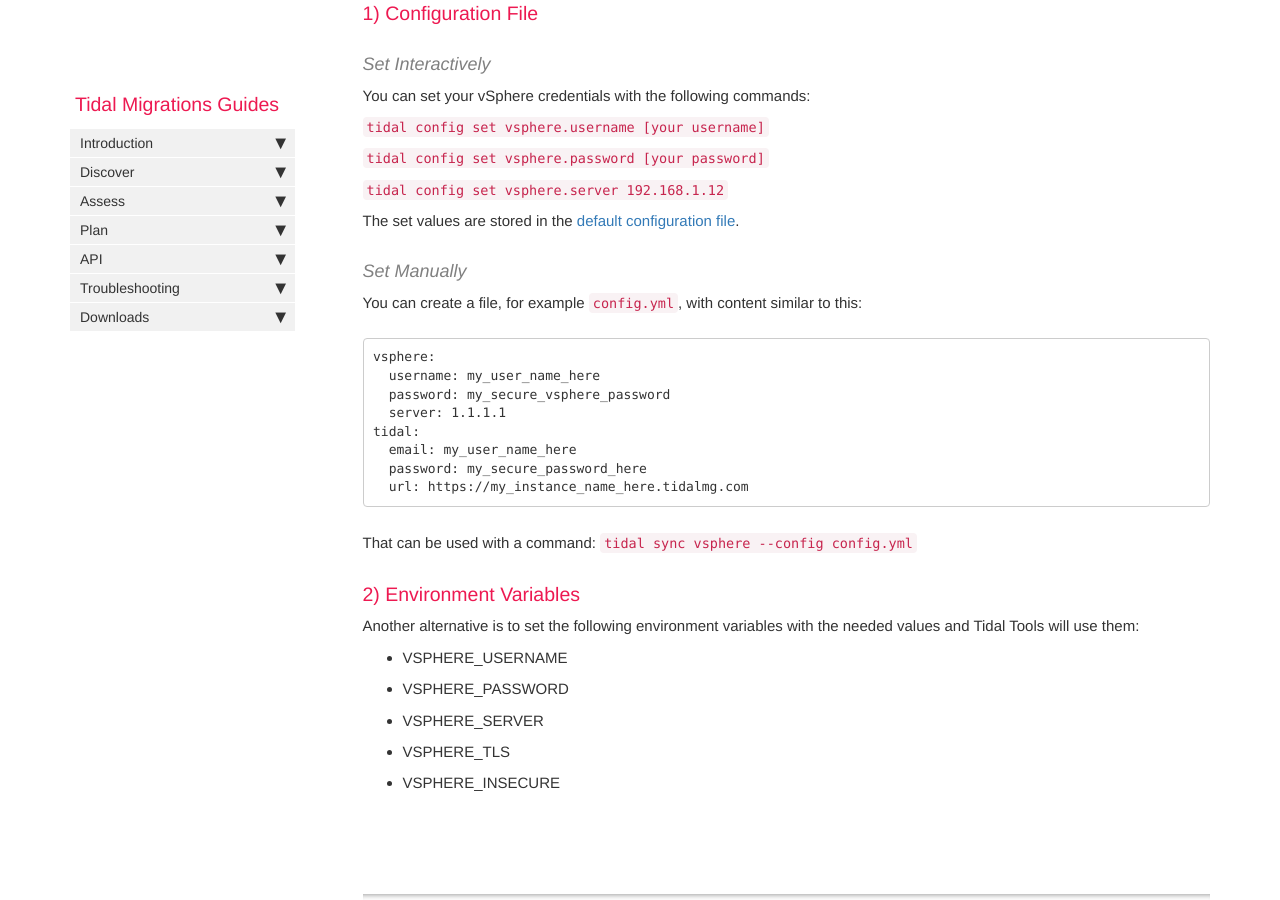
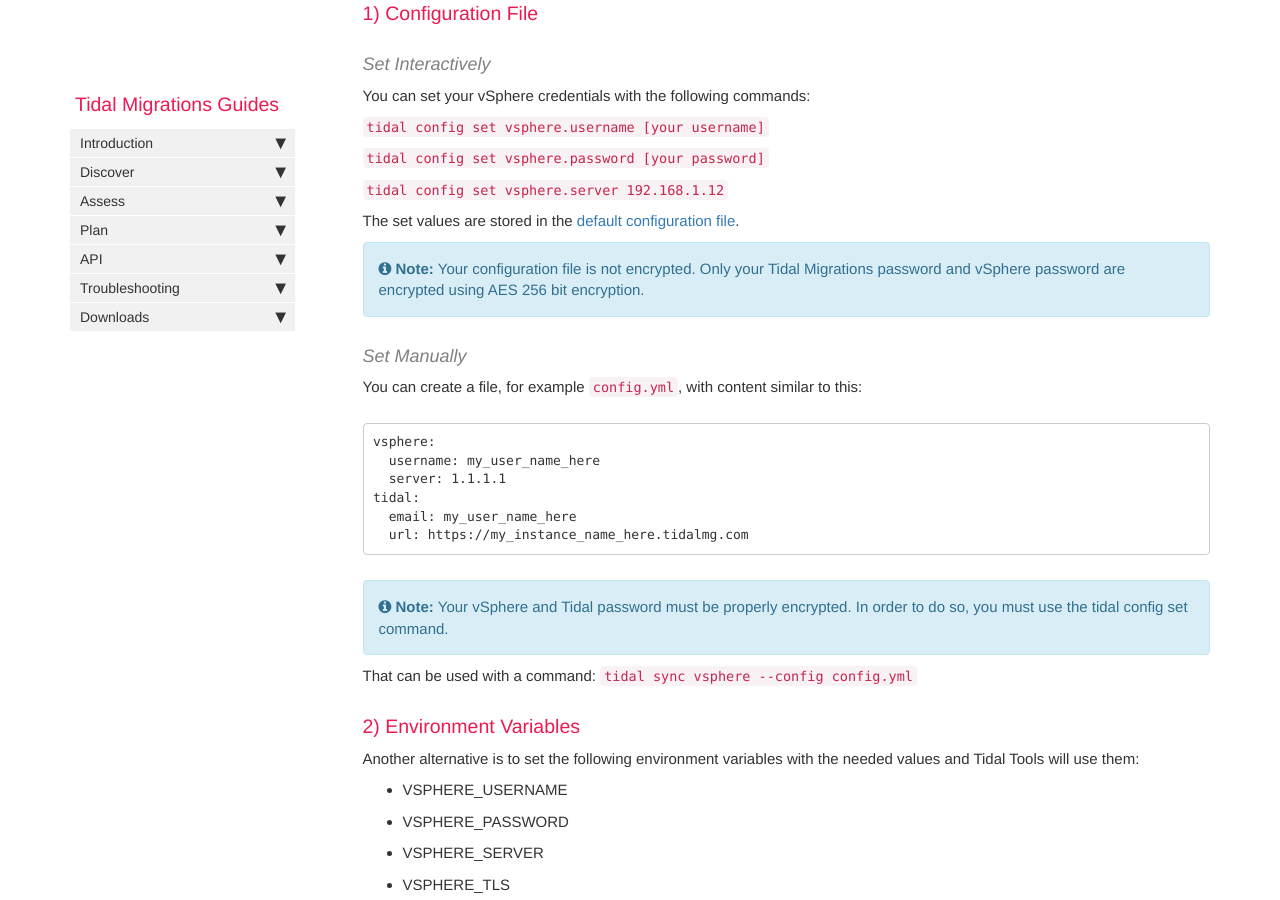
Before and after one commit to tidalmigrations/tidalmigrations.github.io, a Jekyll site: the page built from pages/tidal tools/vsphere.md, in a window 1280 px wide and 900 px high, scrolled down 2292 px. Built offline with Jekyll 4.4.1, drawn with Linux system fonts in a browser that asks for light colours; nearby versions of some CDN libraries; comment, search, counter and statistics services are not loaded.

Commit message:
document Tidal and vsphere password encryption

````diff
--- a/pages/tidal tools/vsphere.md
+++ b/pages/tidal tools/vsphere.md
@@ -93,19 +93,24 @@ You can set your vSphere credentials with the following commands:
 
 The set values are stored in the [default configuration file](/tidal-tools.html#configuration-file).
 
+{% include note.html content="Your configuration file is not encrypted. Only your Tidal Migrations password and vSphere password are encrypted using AES 256 bit encryption." %}
+
+
 #### Set Manually
 You can create a file, for example `config.yml`, with content similar to this:
 
 ```
 vsphere:
   username: my_user_name_here
-  password: my_secure_vsphere_password
   server: 1.1.1.1
 tidal:
   email: my_user_name_here
-  password: my_secure_password_here
   url: https://my_instance_name_here.tidalmg.com
 ```
+
+{% include note.html content="Your vSphere and Tidal password must be properly encrypted. In order to do so, you must use the tidal config set command."%}
+
+
 That can be used with a command: `tidal sync vsphere --config config.yml`
 
 ### 2) Environment Variables
````
Also changed, not shown: pages/tidal tools/getstarted.md (+5 -0 lines).
